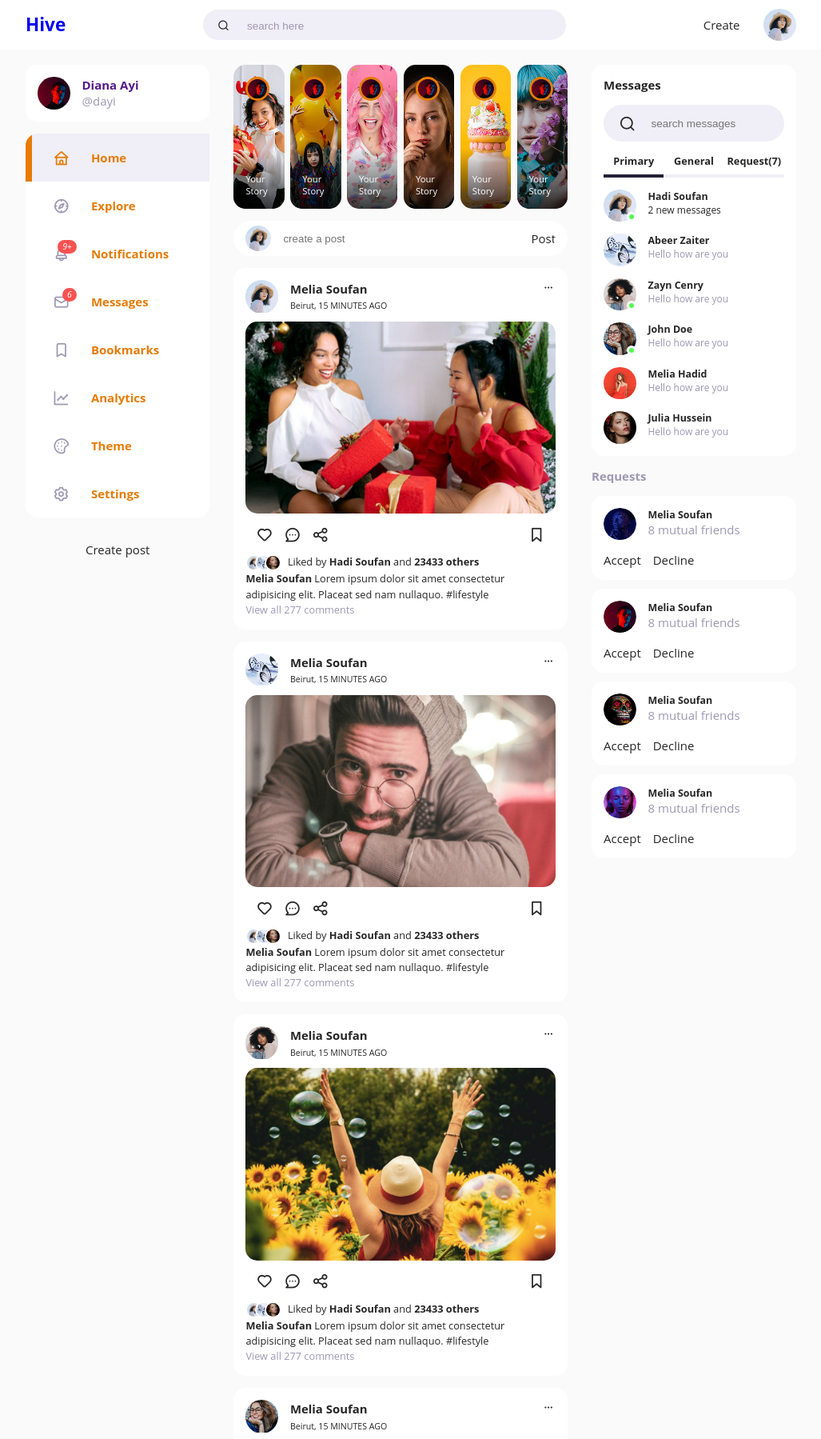
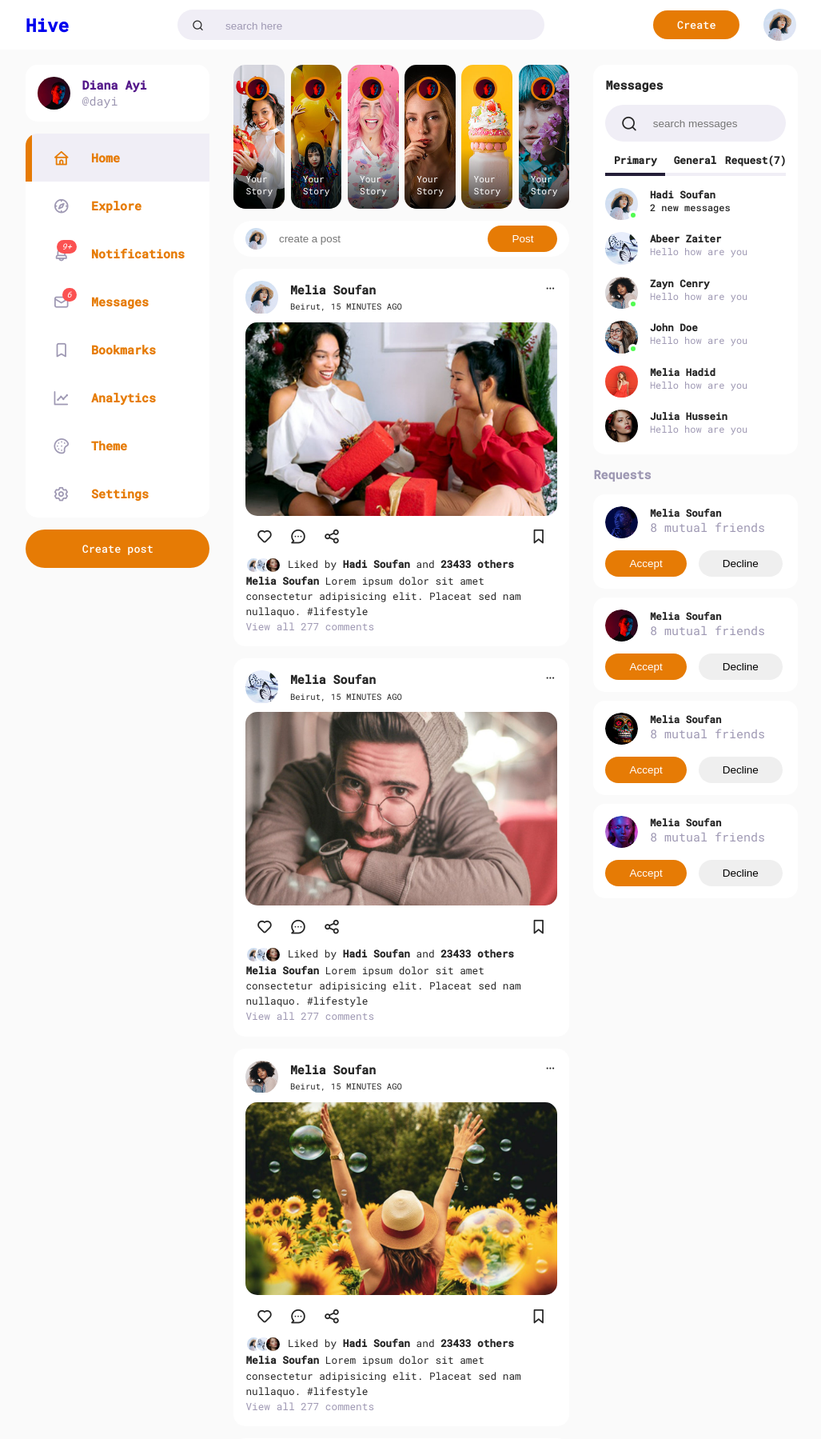
Before and after one commit to hadysoufan/Hive, a Django app: page /hive/ in a window 1280 px wide. Shown: the top 1799 px of the page at 80% size, without its empty margins (126-1153 px from the left). Run offline with Django 4.2, Linux system fonts and the light colour scheme.

Commit message:
Fixing all errors

```diff
--- a/static/css/profile.css
+++ b/static/css/profile.css
@@ -1,3 +1,5 @@
+@import url('https://fonts.googleapis.com/css2?family=Roboto+Mono:wght@300;400;500&display=swap');
+
 /* Base Styles */
 
 :root {
@@ -11,7 +13,7 @@
 }
 
 body {
-    font-family: "Open Sans", Arial, sans-serif;
+  font-family: 'Roboto Mono', monospace;
   min-height: 100vh;
   background-color: #fafafa;
   color: #262626;
@@ -26,20 +28,6 @@ img {
   max-width: 93.5rem;
   margin: 0 auto;
   padding: 0 2rem;
-}
-
-.btn {
-    display: inline-block;
-    font: inherit;
-    background: none;
-    border: none;
-    color: inherit;
-    padding: 0;
-    cursor: pointer;
-}
-
-.btn:focus {
-    outline: 0.5rem auto #4d90fe;
 }
 
 .visually-hidden {
@@ -57,7 +45,7 @@ img {
 }
 
 .profile::after {
-    content: "";
+  content: '';
   display: block;
   clear: both;
 }
@@ -95,7 +83,6 @@ img {
 .profile-edit-btn {
   font-size: 1.4rem;
   line-height: 1.8;
-    border: 0.1rem solid #dbdbdb;
   border-radius: 0.3rem;
   padding: 0 2.4rem;
   margin-left: 2rem;
--- a/templates/hivenav.html
+++ b/templates/hivenav.html
@@ -12,7 +12,7 @@
       <div class="create">
         <label class="btn btn-primary" for="create-post">Create</label>
         <div class="profile-picture">
-          <img src='{% static "img/profile-1.jpg" %}' alt="">
+          <a href="{% url 'profile' %}"><img src='{% static "img/profile-1.jpg" %}' alt=""></a>
         </div>
       </div>
     </div>
--- a/users/forms.py
+++ b/users/forms.py
@@ -1,3 +1,4 @@
+
 from django.forms import ModelForm
 from django.contrib.auth.forms import UserCreationForm
 from django.contrib.auth.models import User
--- a/users/templates/users/login-form.html
+++ b/users/templates/users/login-form.html
@@ -17,7 +17,7 @@
 
         <!-- password -->
         <div class="field input-field">
-          <input type="password" name="password1" placeholder="Password" class="password">
+          <input type="password" name="password" placeholder="Password" class="password">
           <i class='bx bx-hide eye-icon'></i>
         </div>
 
```
Also changed, not shown: db.sqlite3, hive/settings.py (line endings or trailing spaces), users/migrations/0001_initial.py (added), users/models.py (renamed from projects/models.py). Lines whose indentation alone changed are shown as unchanged.
